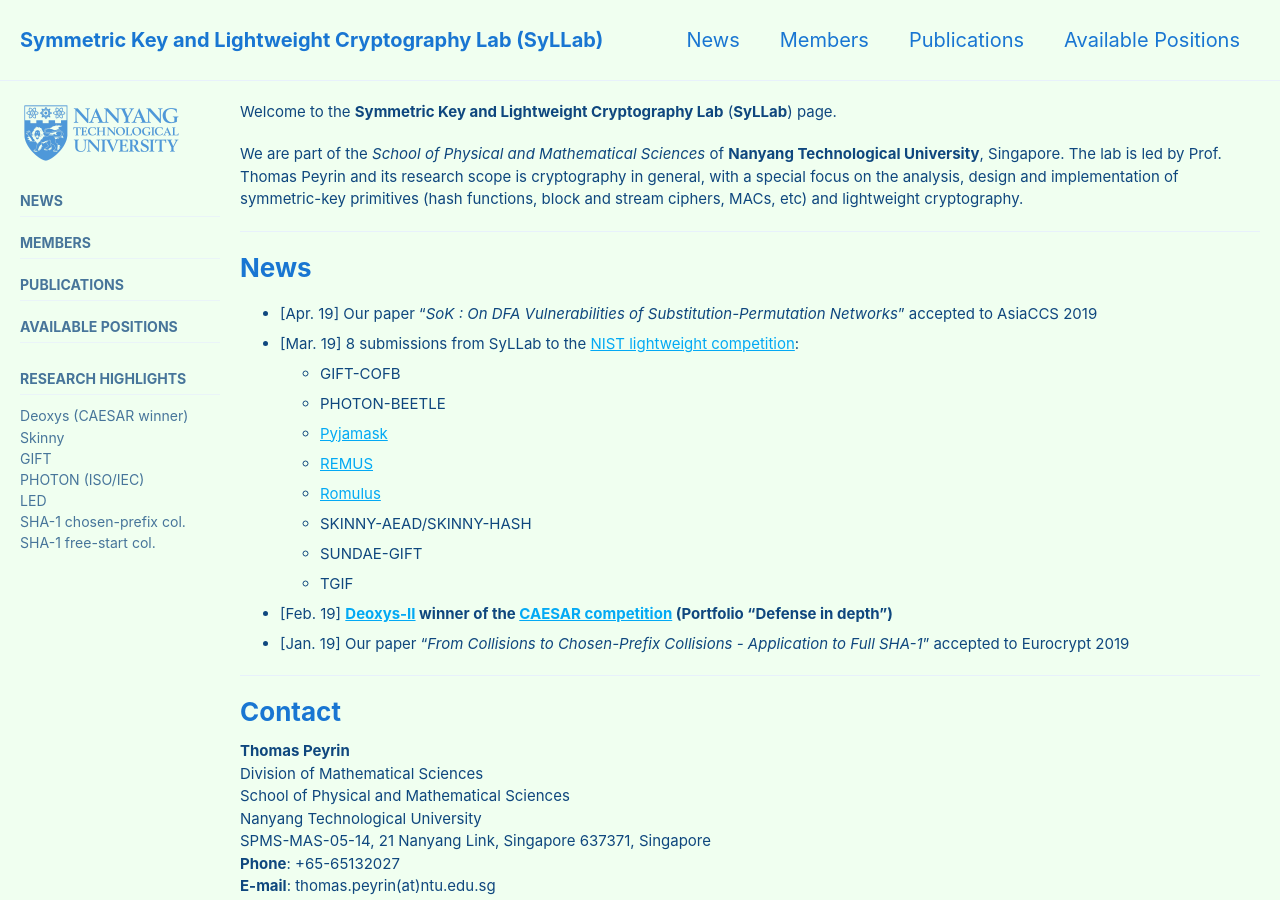
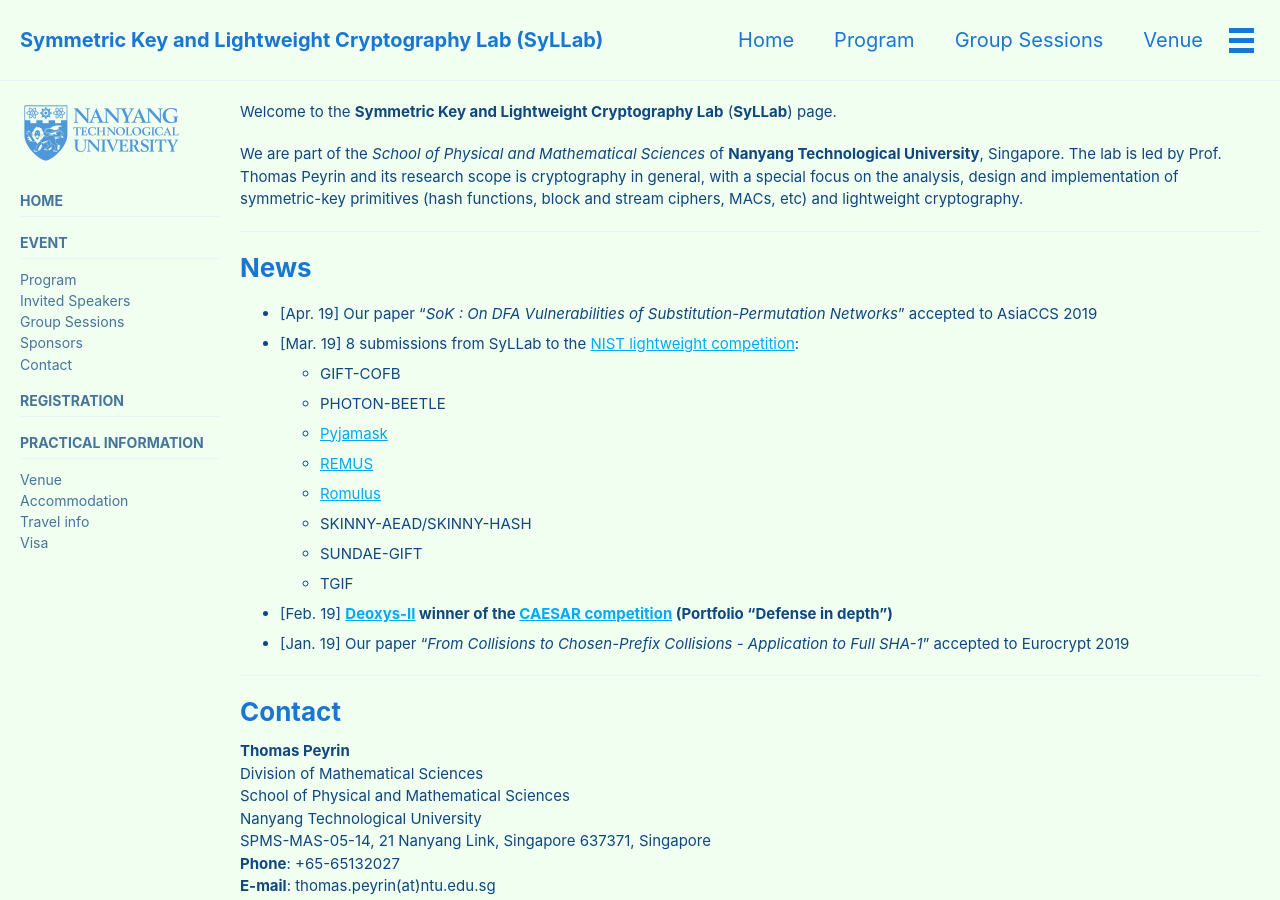
Before and after one commit to askworkshop/ask2019, a Jekyll site: the page built from index.md, in a window 1280 px wide and 900 px high. Built offline with Jekyll 4.4.1, drawn with Linux system fonts in a browser that asks for light colours; cached includes are drawn as plain includes; nearby versions of some CDN libraries.

Commit message:
Update navigation.yml

```diff
--- a/_data/navigation.yml
+++ b/_data/navigation.yml
@@ -1,96 +1,42 @@
 main:
-  - title: "News"
+  - title: "Home"
     url: /
-  - title: "Members"
-    url: /members/
-  - title: "Publications"
-    url: /publications/
-  - title: "Available Positions"
-    url: /positions/
-
-research:
-  - title: "Research highlights"
-    children:
-      - title: "Deoxys (CAESAR winner)"
-        url: "https://sites.google.com/view/deoxyscipher"
-      - title: "Skinny"
-        url: "https://sites.google.com/site/skinnycipher/"
-      - title: "GIFT"
-        url: "https://giftcipher.github.io/gift/"
-      - title: "PHOTON (ISO/IEC)"
-        url: "https://sites.google.com/site/photonhashfunction/"
-      - title: "LED"
-        url: "https://sites.google.com/site/ledblockcipher/"
-      - title: "SHA-1 chosen-prefix col."
-        url: "https://eprint.iacr.org/2019/459"
-      - title: "SHA-1 free-start col."
-        url: "https://sites.google.com/site/itstheshappening/"
+  - title: "Program"
+    url: /program/
+  - title: "Group Sessions"
+    url: /groups/
+  - title: "Venue"
+    url: /venue/
+  - title: "Contact"
+    url: /contact/
 
 docs:
-  - title: News
+  - title: Home
     url: /
 
-  - title: Members
-    url: /members/
+  - title: Event
+    children:
+    - title: Program
+      url: /program/
+    - title: Invited Speakers
+      url: /invited/
+    - title: Group Sessions
+      url: /groups/
+    - title: Sponsors
+      url: /sponsors/
+    - title: Contact
+      url: /contact/
 
-  - title: Publications
-    url: /publications/
+  - title: Registration
+    url: /registration/
 
-  - title: Available Positions
-    url: /positions/
-
-docsm:
-  - title: News
-    url: /
-
-  - title: Members
-    url: /members/
+  - title: Practical Information
     children:
-      - title: "Faculty"
-        url: /members/#faculty
-      - title: "Postdocs"
-        url: /members/#postdocs
-      - title: "Researchers"
-        url: /members/#researchers
-      - title: "PhD Students"
-        url: /members/#phd-students
-      - title: "Visitors"
-        url: /members/#visitors
-      - title: "Alumni"
-        url: /members/#alumni
-
-  - title: Publications
-    url: /publications/
-
-  - title: Available Positions
-    url: /positions/
-
-docsp:
-  - title: News
-    url: /
-
-  - title: Members
-    url: /members/
-
-  - title: Publications
-    url: /publications/
-    children:
-      - title: "2019"
-        url: /publications/#2019
-      - title: "2018"
-        url: /publications/#2018
-      - title: "2017"
-        url: /publications/#2017
-      - title: "2016"
-        url: /publications/#2016
-      - title: "2015"
-        url: /publications/#2015
-      - title: "2014"
-        url: /publications/#2014
-      - title: "2013"
-        url: /publications/#2013
-      - title: "2012"
-        url: /publications/#2012
-
-  - title: Available Positions
-    url: /positions/
+    - title: Venue
+      url: /venue/
+    - title: Accommodation
+      url: /accommodation/
+    - title: Travel info
+      url: /travel/
+    - title: Visa
+      url: /visa/
```
